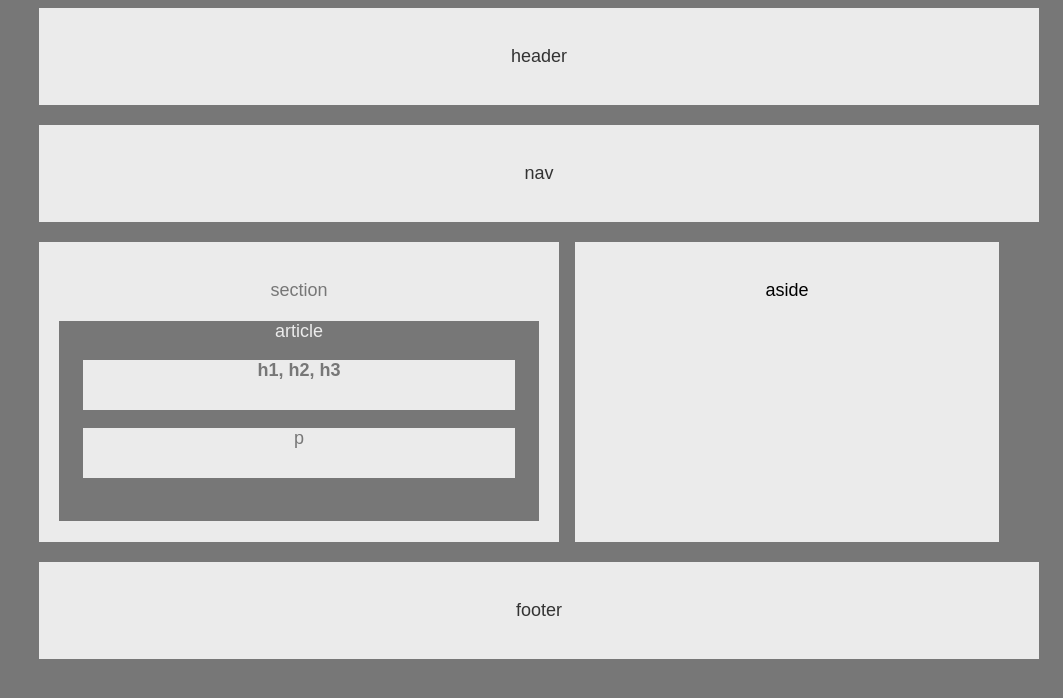
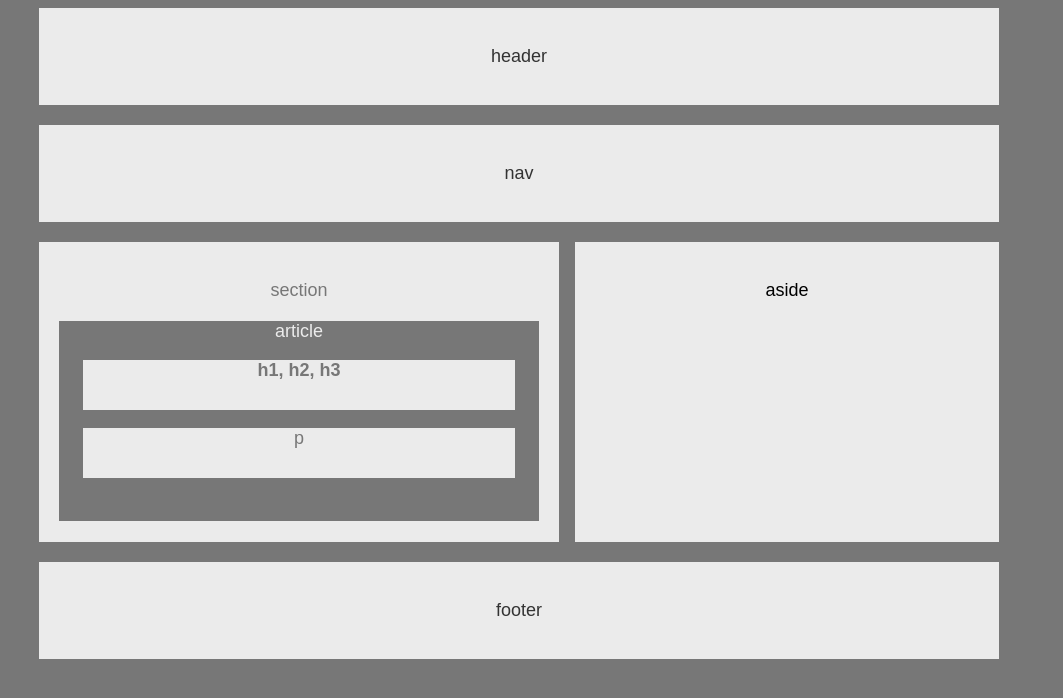
Before and after one commit to thuyngavo/HW-Wireframe, a plain HTML site: page index.html in a window 1280 px wide. Shown: the whole page, without its empty margins (217-1280 px from the left). Drawn offline with Linux system fonts and the light colour scheme.

Commit message:
edits to css

```diff
--- a/style.css
+++ b/style.css
@@ -10,20 +10,22 @@
 
   }
 
+
 header {
+  position: static;
     padding: 20px;
     margin-bottom: 20px;
     color: #333;
     background: #ebebeb;
-    width: 100%;
   }
 
 nav{
+  position: static;
   padding: 20px;
   margin-bottom: 20px;
   color: #333;
   background: #ebebeb;
-    width: 100%;
+
   }
 
 section {
@@ -53,19 +55,21 @@ section {
   }
 
 #aside {
-    padding: 20px;
+    height: 260px;
+    margin-bottom: 20px;
     width: 40%;
-    height: 260px;
     color: black;
     background: #ebebeb;
     float: right;
+    padding: 20px;
   }
 
 footer {
+  clear: both;
+  position: static;
   padding: 20px;
   margin-bottom: 20px;
   color: #333;
   background: #ebebeb;
-    width: 100%;
-    overflow: auto;
+
   }
```
Lines whose indentation alone changed are shown as unchanged.
